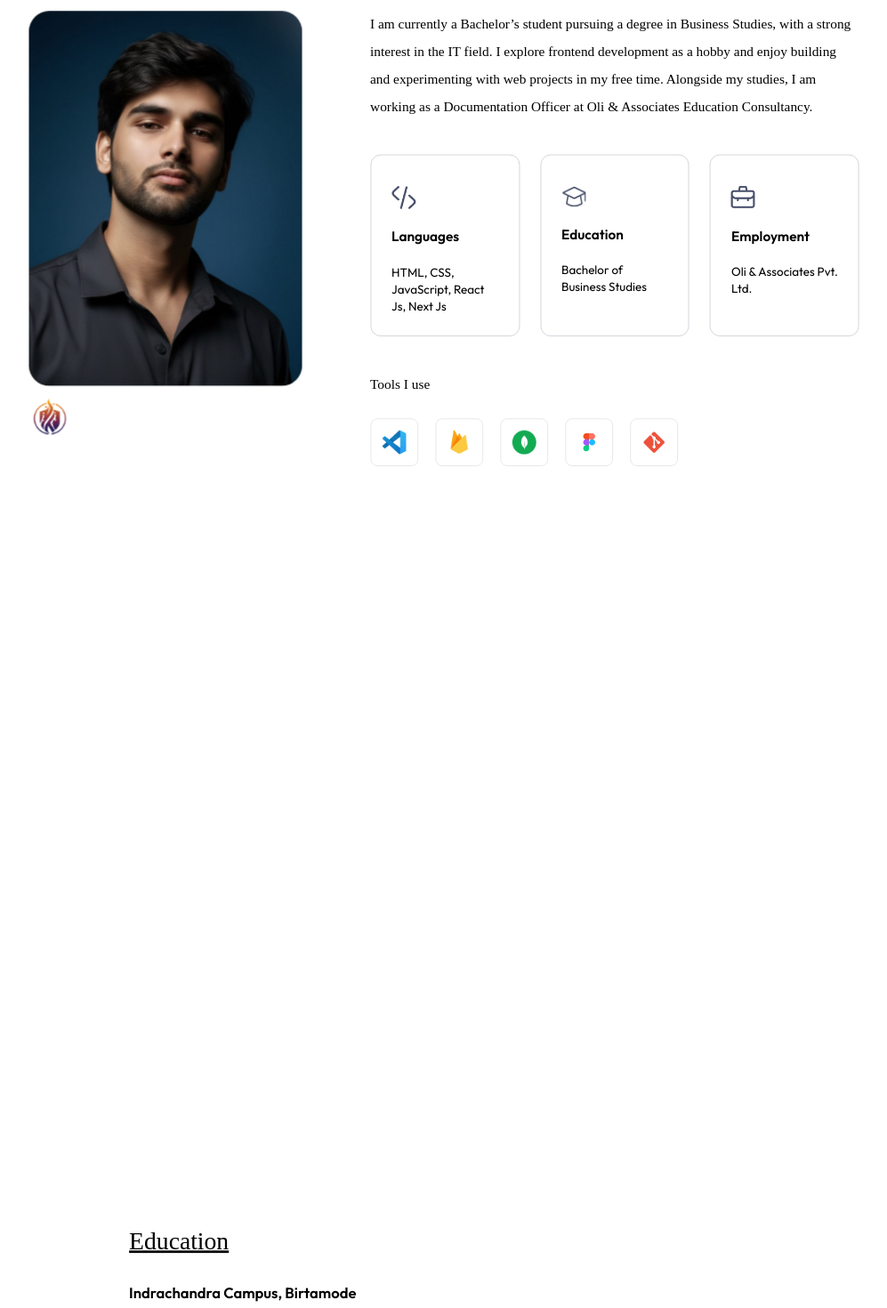
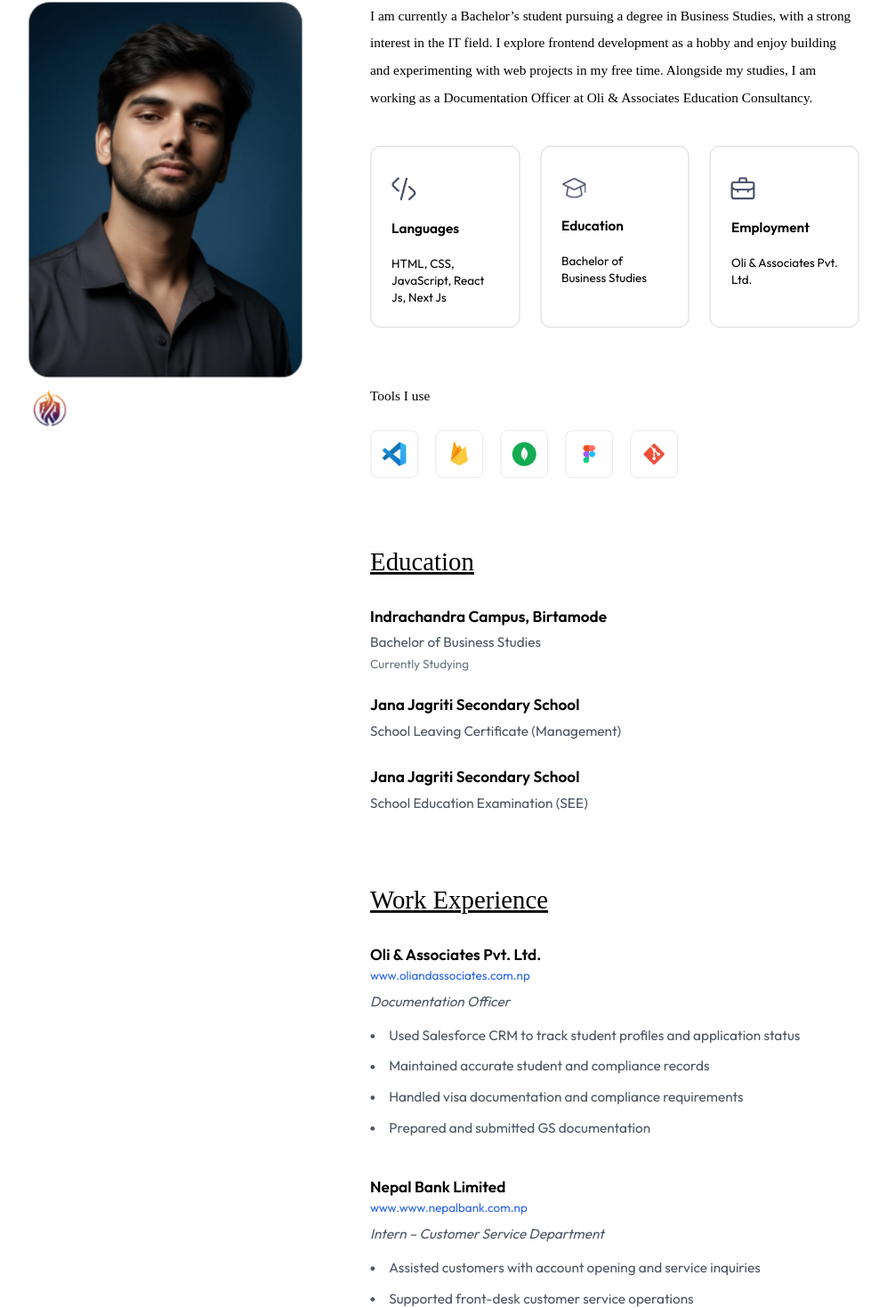
Before and after one commit to pokhrelkiran321-commits/website, a React (Vite) app: page / in a window 1280 px wide. Shown: the part 1091-2561 px from the top of the page at 89% size, without its empty margins (141-1138 px from the left). Built offline with nearby package versions, Linux system fonts and the light colour scheme; a web font is replaced by a local one.

Commit message:
Update About.jsx

```diff
--- a/src/components/About.jsx
+++ b/src/components/About.jsx
@@ -2,8 +2,6 @@ import { useEffect, useRef } from "react";
 
 export default function About() {
     const sectionRef = useRef(null);
-    const eduRef = useRef(null);
-    const workRef = useRef(null);
 
     useEffect(() => {
         const observer = new IntersectionObserver(
@@ -23,9 +21,6 @@ export default function About() {
         );
 
         if (sectionRef.current) observer.observe(sectionRef.current);
-        if (eduRef.current) observer.observe(eduRef.current);
-        if (workRef.current) observer.observe(workRef.current);
-
         return () => observer.disconnect();
     }, []);
 
@@ -111,11 +106,11 @@ export default function About() {
             <h4 className="text-center mb-2 text-lg font-Ovo">Introduction</h4>
             <h2 className="text-center text-5xl font-Ovo">About me</h2>
 
-            {/* THIS container defines the sticky boundary */}
-            <div className="flex w-full flex-col lg:flex-row items-start gap-20 my-20 min-h-[160vh]">
+            {/* Sticky boundary */}
+            <div className="flex w-full flex-col lg:flex-row gap-20 my-20 min-h-[220vh]">
 
-                {/* Sticky Profile Image */}
-                <div className="flex-shrink-0 lg:sticky lg:top-0 self-start">
+                {/* LEFT: Sticky Image */}
+                <div className="flex-shrink-0 lg:sticky lg:top-24 self-start">
                     <img
                         src="./assets/user-image.png"
                         alt="User"
@@ -128,7 +123,7 @@ export default function About() {
                     />
                 </div>
 
-                {/* Scrollable Content */}
+                {/* RIGHT: All scrolling content */}
                 <div className="flex-1">
                     <p className="mb-10 max-w-2xl font-Ovo">
                         I am currently a Bachelor’s student pursuing a degree in Business Studies,
@@ -138,7 +133,8 @@ export default function About() {
                         Associates Education Consultancy.
                     </p>
 
-                    <ul className="grid grid-cols-1 sm:grid-cols-3 gap-6 max-w-2xl mb-10">
+                    {/* Info Cards */}
+                    <ul className="grid grid-cols-1 sm:grid-cols-3 gap-6 max-w-2xl mb-16">
                         {data.map((item) => (
                             <li
                                 key={item.name}
@@ -153,8 +149,9 @@ export default function About() {
                         ))}
                     </ul>
 
+                    {/* Tools */}
                     <h4 className="my-6 font-Ovo">Tools I use</h4>
-                    <ul className="flex items-center gap-3 sm:gap-5">
+                    <ul className="flex items-center gap-3 sm:gap-5 mb-20">
                         {tools.map((tool) => (
                             <li
                                 key={tool.name}
@@ -165,11 +162,9 @@ export default function About() {
                             </li>
                         ))}
                     </ul>
-                </div>
-            </div>
 
                     {/* Education */}
-            <div ref={eduRef} className={`mt-20 max-w-3xl mx-auto ${motionBase}`}>
+                    <div className="mb-20">
                         <h2 className="text-3xl font-Ovo underline mb-8">Education</h2>
                         <ul className="space-y-6">
                             {educationList.map((edu, i) => (
@@ -187,7 +182,7 @@ export default function About() {
                     </div>
 
                     {/* Work Experience */}
-            <div ref={workRef} className={`mt-20 max-w-3xl mx-auto ${motionBase}`}>
+                    <div>
                         <h2 className="text-3xl font-Ovo underline mb-8">Work Experience</h2>
                         <ul className="space-y-10">
                             {workExperience.map((work, i) => (
@@ -213,6 +208,8 @@ export default function About() {
                             ))}
                         </ul>
                     </div>
+                </div>
+            </div>
         </section>
     );
 }
```
Lines whose indentation alone changed are shown as unchanged.
